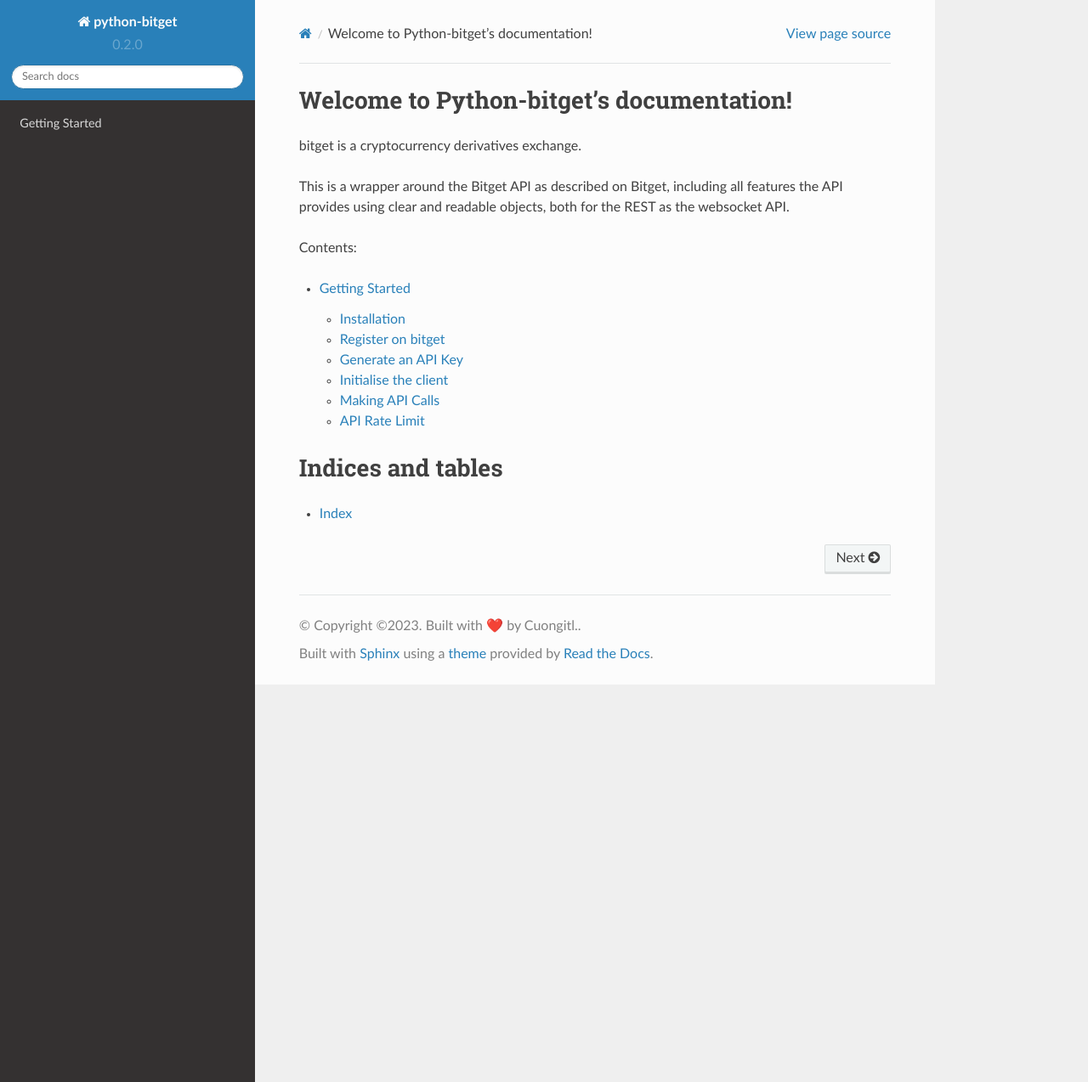
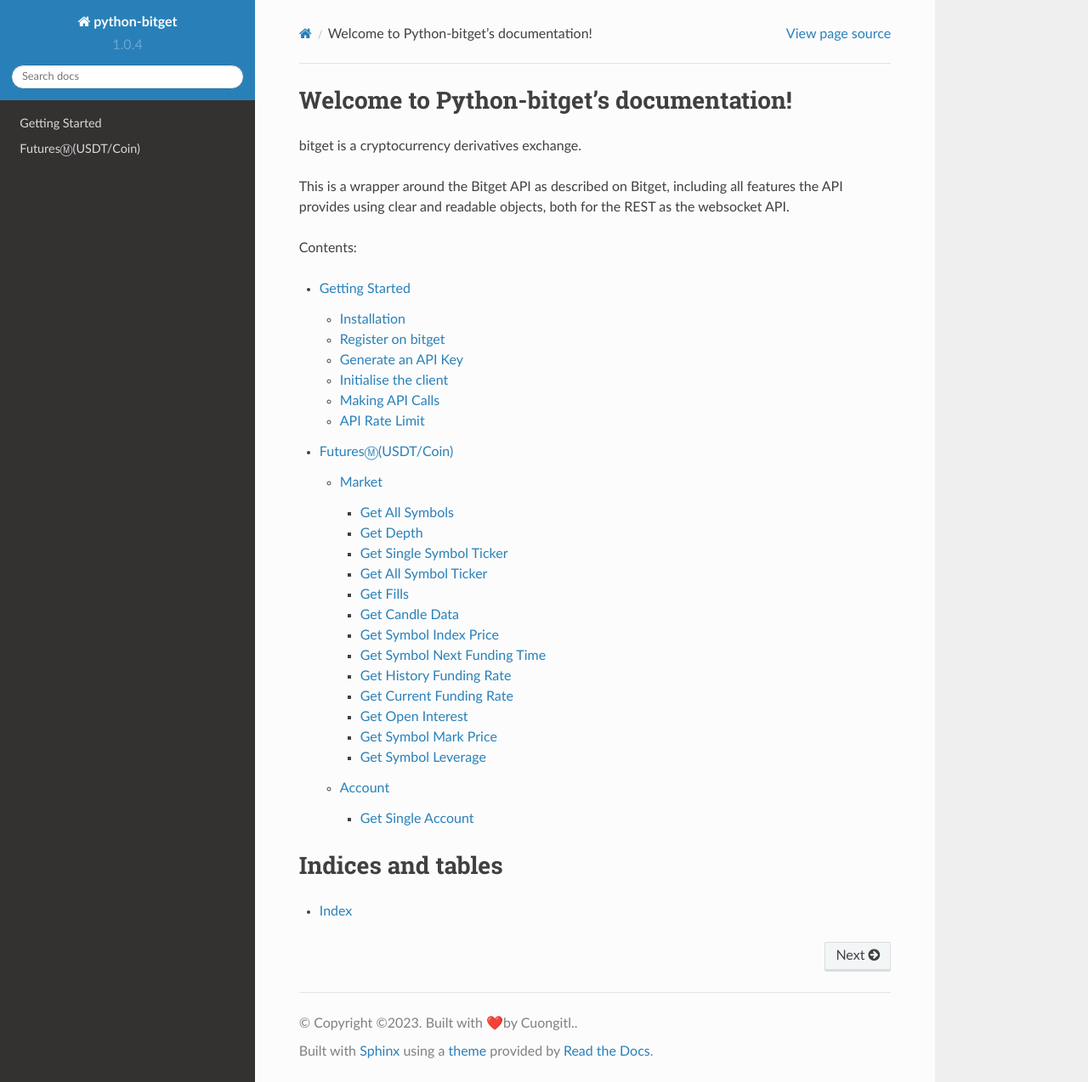
Before and after one commit to cuongitl/python-bitget, a Sphinx documentation site: the page built from docs/index.rst, in a window 1280 px wide and 1274 px high. Shown: the whole window at 85% size. Built offline with Sphinx 7.4.7 and the Read the Docs theme 2.0.0, drawn with Linux system fonts in a browser that asks for light colours; formulas are drawn with MathJax 3.

Commit message:
update docs

```diff
--- a/docs/conf.py
+++ b/docs/conf.py
@@ -19,8 +19,12 @@
 #
 import os
 import sys
+import codecs
+import re
+# read the contents of your README file
+from pathlib import Path
+
 sys.path.insert(0, os.path.abspath('..'))
-
 
 # -- General configuration ------------------------------------------------
 
@@ -52,18 +56,25 @@
 
 # General information about the project.
 project = 'python-bitget'
-copyright = '©2023. Built with ❤️ by Cuongitl.'
+copyright = '©2023. Built with ❤️by Cuongitl.'
 author = 'Cuongitl'
 
 # The version info for the project you're documenting, acts as replacement for
 # |version| and |release|, also used in various other places throughout the
 # built documents.
 #
-# The short X.Y version.
-version = '0.2.0'
-# The full version, including alpha/beta/rc tags.
-release = '0.2.0'
 
+with codecs.open(
+        os.path.join(
+            os.path.abspath(os.path.dirname(__file__)),
+            'pybitget',
+            '__init__.py'
+        ), 'r', 'latin1') as fp:
+    try:
+        version = re.findall(r"^__version__ = '([^']+)'\r?$", fp.read(), re.M)[0]
+    except IndexError:
+        raise RuntimeError('Unable to determine version.')
+release = version
 # The language for content autogenerated by Sphinx. Refer to documentation
 # for a list of supported languages.
 #
@@ -81,7 +92,6 @@
 
 # If true, `todo` and `todoList` produce output, else they produce nothing.
 todo_include_todos = False
-
 
 # -- Options for HTML output ----------------------------------------------
 
@@ -117,12 +127,10 @@
     ]
 }
 
-
 # -- Options for HTMLHelp output ------------------------------------------
 
 # Output file base name for HTML help builder.
 htmlhelp_basename = 'python-bitgetdoc'
-
 
 # -- Options for LaTeX output ---------------------------------------------
 
@@ -152,7 +160,6 @@
      'Cuongitl', 'manual'),
 ]
 
-
 # -- Options for manual page output ---------------------------------------
 
 # One entry per manual page. List of tuples
@@ -161,7 +168,6 @@
     (master_doc, 'python-bitget', 'python-bitget Documentation',
      [author], 1)
 ]
-
 
 # -- Options for Texinfo output -------------------------------------------
 
--- a/docs/index.rst
+++ b/docs/index.rst
@@ -8,9 +8,10 @@
 Contents:
 
 .. toctree::
-   :maxdepth: 2
+   :maxdepth: 3
 
    overview
+   mix
 
 
 
--- /dev/null
+++ b/docs/mix.rst
@@ -0,0 +1,93 @@
+FuturesⓂ(USDT/Coin)
+===============
+
+Market
+------------
+
+`Get All Symbols <#>`_
+^^^^^^^^^^^^^^^^^^^^^^^^^^^^^^^^^^^^^^^^^^^^^^^^^^^^^^^^^^^^^^^^^^^^^^^
+.. code:: python
+
+    data = client.mix_get_symbols_info(productType)
+
+`Get Depth <#>`_
+^^^^^^^^^^^^^^^^^^^^^^^^^^^^^^^^^^^^^^^^^^^^^^^^^^^^^^^^^^^^^^^^^^^^^^^
+.. code:: python
+
+    data = client.mix_get_depth(symbol, limit=100)
+
+`Get Single Symbol Ticker <#>`_
+^^^^^^^^^^^^^^^^^^^^^^^^^^^^^^^^^^^^^^^^^^^^^^^^^^^^^^^^^^^^^^^^^^^^^^^
+.. code:: python
+
+    data = client.mix_get_single_symbol_ticker(symbol)
+
+`Get All Symbol Ticker <#>`_
+^^^^^^^^^^^^^^^^^^^^^^^^^^^^^^^^^^^^^^^^^^^^^^^^^^^^^^^^^^^^^^^^^^^^^^^
+.. code:: python
+
+    data = client.mix_get_all_symbol_ticker(productType)
+
+`Get Fills <#>`_
+^^^^^^^^^^^^^^^^^^^^^^^^^^^^^^^^^^^^^^^^^^^^^^^^^^^^^^^^^^^^^^^^^^^^^^^
+.. code:: python
+
+    # Get recent trades.
+    data = client.mix_get_fills(symbol, limit=100)
+
+`Get Candle Data <#>`_
+^^^^^^^^^^^^^^^^^^^^^^^^^^^^^^^^^^^^^^^^^^^^^^^^^^^^^^^^^^^^^^^^^^^^^^^
+.. code:: python
+
+    data = client.mix_get_candles(symbol, granularity, startTime, endTime)
+
+`Get Symbol Index Price <#>`_
+^^^^^^^^^^^^^^^^^^^^^^^^^^^^^^^^^^^^^^^^^^^^^^^^^^^^^^^^^^^^^^^^^^^^^^^
+.. code:: python
+
+    data = client.mix_get_symbol_index_price(symbol)
+
+`Get Symbol Next Funding Time <#>`_
+^^^^^^^^^^^^^^^^^^^^^^^^^^^^^^^^^^^^^^^^^^^^^^^^^^^^^^^^^^^^^^^^^^^^^^^
+.. code:: python
+
+    data = client.mix_get_symbol_next_funding(symbol)
+
+`Get History Funding Rate <#>`_
+^^^^^^^^^^^^^^^^^^^^^^^^^^^^^^^^^^^^^^^^^^^^^^^^^^^^^^^^^^^^^^^^^^^^^^^
+.. code:: python
+
+    data = client.mix_get_history_fund_rate(symbol, pageSize=20, pageNo=1, nextPage=False)
+
+`Get Current Funding Rate <#>`_
+^^^^^^^^^^^^^^^^^^^^^^^^^^^^^^^^^^^^^^^^^^^^^^^^^^^^^^^^^^^^^^^^^^^^^^^
+.. code:: python
+
+    data = client.mix_get_current_fund_rate(symbol)
+
+`Get Open Interest <#>`_
+^^^^^^^^^^^^^^^^^^^^^^^^^^^^^^^^^^^^^^^^^^^^^^^^^^^^^^^^^^^^^^^^^^^^^^^
+.. code:: python
+
+    data = client.mix_get_open_interest(symbol)
+
+`Get Symbol Mark Price <#>`_
+^^^^^^^^^^^^^^^^^^^^^^^^^^^^^^^^^^^^^^^^^^^^^^^^^^^^^^^^^^^^^^^^^^^^^^^
+.. code:: python
+
+    data = client.mix_get_market_price(symbol)
+
+`Get Symbol Leverage <#>`_
+^^^^^^^^^^^^^^^^^^^^^^^^^^^^^^^^^^^^^^^^^^^^^^^^^^^^^^^^^^^^^^^^^^^^^^^
+.. code:: python
+
+    data = client.mix_get_leverage(symbol)
+
+Account
+------------
+
+`Get Single Account <#>`_
+^^^^^^^^^^^^^^^^^^^^^^^^^^^^^^^^^^^^^^^^^^^^^^^^^^^^^^^^^^^^^^^^^^^^^^^
+.. code:: python
+
+    data = client.mix_get_account(symbol, marginCoin)
```
